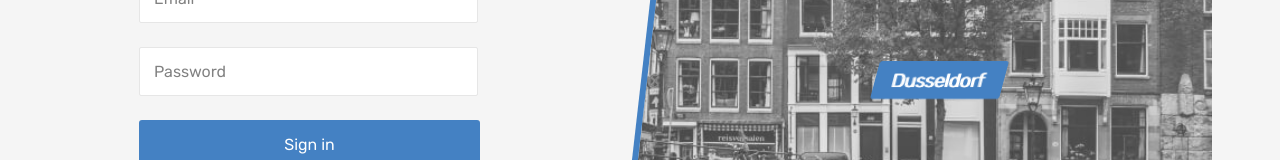
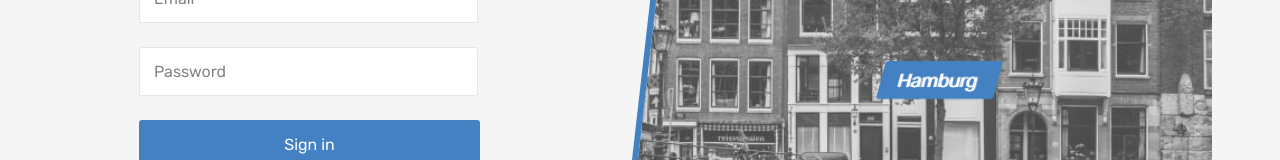
Before and after one commit to htmlacademy-react/235161-six-cities-15, a React (Vite) app: page /login in a window 1280 px wide. Shown: the part 328-488 px from the top of the page. Built offline with nearby package versions, Linux system fonts and the light colour scheme; no server answers; what http-status-codes would draw is missing.

Commit message:
Исправил ошибку с перерисовкой кнопки со ссылкой на город на экране логина

```diff
--- a/src/pages/login-screen/login-screen.tsx
+++ b/src/pages/login-screen/login-screen.tsx
@@ -1,6 +1,6 @@
+import { useState, useCallback, FormEvent, ChangeEvent, MouseEvent, useEffect } from 'react';
 import { Link } from 'react-router-dom';
 import { Helmet } from 'react-helmet-async';
-import { useState, FormEvent, ChangeEvent, MouseEvent } from 'react';
 import { useNavigate } from 'react-router-dom';
 import { useAppDispatch, useAppSelector } from '../../hooks';
 import { citySlice } from '../../store/slices/city-slice';
@@ -9,29 +9,32 @@ import { loginAction } from '../../store/api-actions';
 import { AppRoutes, CITIES } from '../../const';
 
 function LoginScreen(): JSX.Element {
-
   const [email, setEmail] = useState<string>('');
   const [password, setPassword] = useState<string>('');
+  const [randomCityIndex, setRandomCityIndex] = useState<number>(0);
 
   const dispatch = useAppDispatch();
   const navigate = useNavigate();
-  const {changeCity} = citySlice.actions;
+  const { changeCity } = citySlice.actions;
 
   const authLoadingStatus = useAppSelector(getAuthLoadingStatus);
 
-  const randomCityIndex = Math.floor(Math.random() * CITIES.length);
+  useEffect(() => {
+    const index = Math.floor(Math.random() * CITIES.length);
+    setRandomCityIndex(index);
+  }, []);
 
-  const handleEmailInputChange = (evt: ChangeEvent<HTMLInputElement>) => {
+  const handleEmailInputChange = useCallback((evt: ChangeEvent<HTMLInputElement>) => {
     const emailValue = evt.target.value;
     setEmail(emailValue);
-  };
+  }, []);
 
-  const handlePasswordInputChange = (evt: ChangeEvent<HTMLInputElement>) => {
+  const handlePasswordInputChange = useCallback((evt: ChangeEvent<HTMLInputElement>) => {
     const passwordValue = evt.target.value;
     setPassword(passwordValue);
-  };
+  }, []);
 
-  const handleSubmit = (evt: FormEvent<HTMLElement>) => {
+  const handleSubmit = useCallback((evt: FormEvent<HTMLElement>) => {
     evt.preventDefault();
 
     if (email !== '' && password !== '') {
@@ -45,16 +48,16 @@ function LoginScreen(): JSX.Element {
           }
         });
     }
-  };
+  }, [email, password, dispatch, navigate]);
 
-  function handleCityClick (evt: MouseEvent<HTMLElement>) {
+  const handleCityClick = useCallback((evt: MouseEvent<HTMLElement>) => {
     const target = evt.target as HTMLElement;
     const targetCity = target.textContent;
 
     if (targetCity) {
-      dispatch(changeCity({cityName: targetCity}));
+      dispatch(changeCity({ cityName: targetCity }));
     }
-  }
+  }, [dispatch, changeCity]);
 
   return (
     <main className="page__main page__main--login">
```
